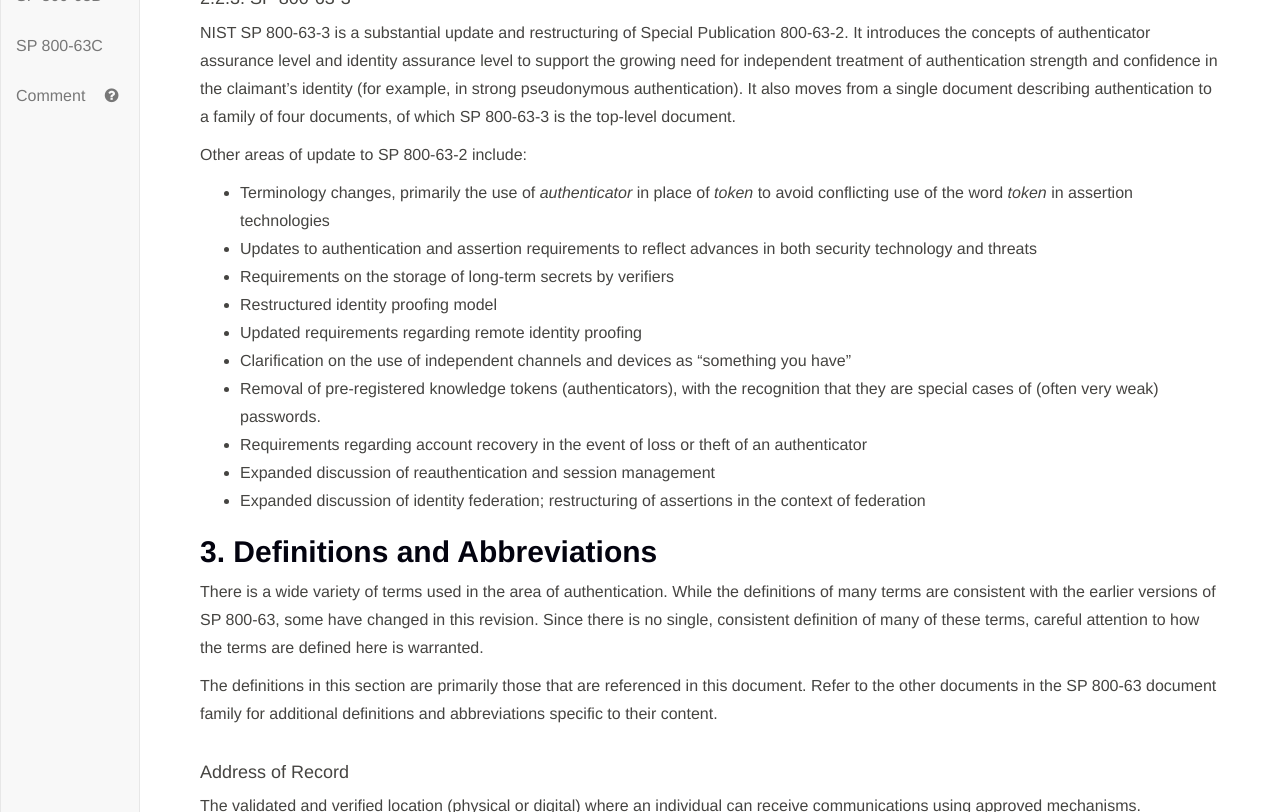
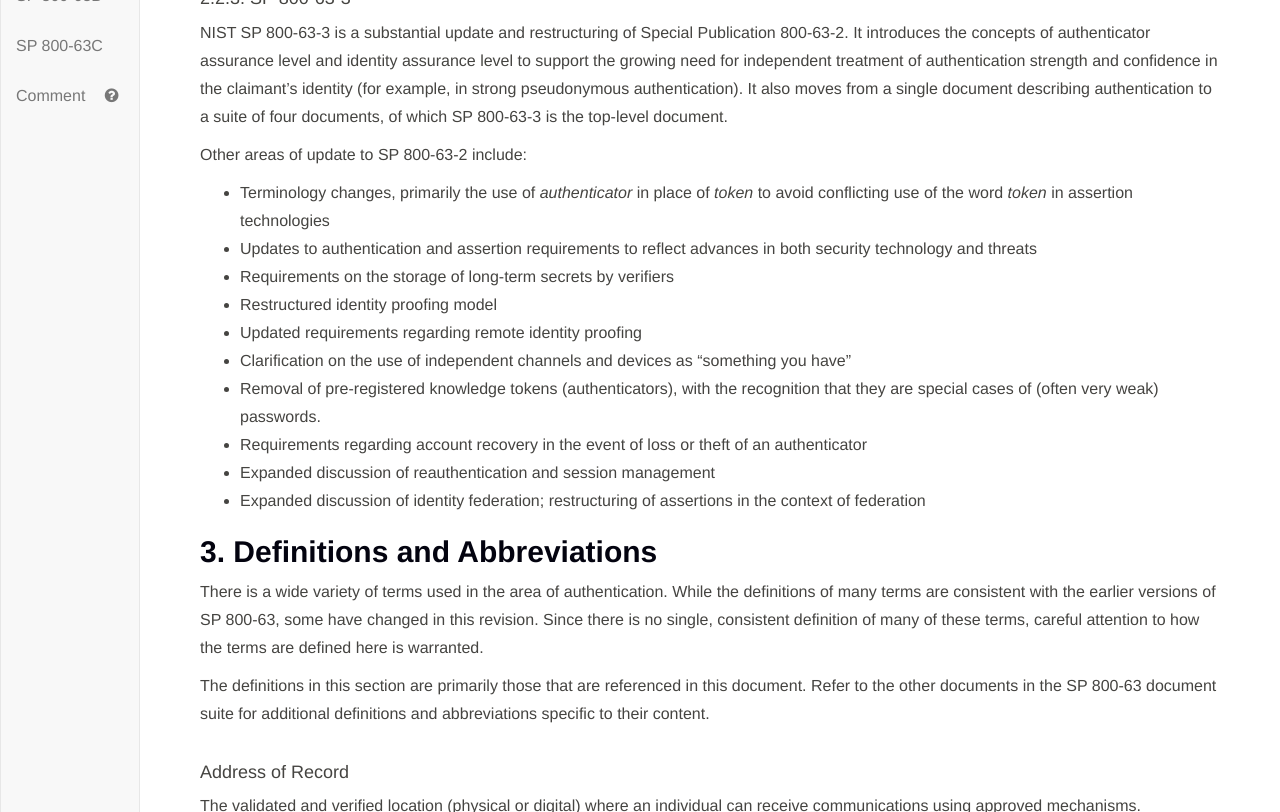
Before and after one commit to usnistgov/800-63-3, a Jekyll site: the page built from sp800-63-3.md, in a window 1280 px wide and 1400 px high, scrolled down 12534 px. Shown: the part 236-1048 px from the top of the window. Built offline with Jekyll 4.4.1, drawn with Linux system fonts in a browser that asks for light colours; some of the changed text lies outside the part shown.

Commit message:
Terminology consistency: 'family' -> 'suite' (of documents)

```diff
--- a/sp800-63-3/cover.md
+++ b/sp800-63-3/cover.md
@@ -187,7 +187,7 @@ third component, *Federation Assurance Level (FAL)*, is required.
 
 The separation of these metrics supports applications requiring strong authentication that may be pseudonymous, and the separation of authenticator issuance from the establishment of credentials binding those authenticators to individuals.
 
-Accordingly, with this revision, SP 800-63 has been split into a family of documents organized as follows:
+Accordingly, with this revision, SP 800-63 has been split into a suite of documents organized as follows:
 
 - SP 800-63-3 *Digital Authentication Guideline* - Provides guidelines on general authentication issues and for using authenticators, credentials, and assertions together in an information system.
 
--- a/sp800-63-3/sec1_2_introduction.md
+++ b/sp800-63-3/sec1_2_introduction.md
@@ -34,7 +34,7 @@ guidance provides agencies with criteria for determining the level of
 assurance required for specific digital transactions
 and systems, based on the risks and their likelihood of occurrence.
 
-SP 800-63 is organized as a family of documents as follows:
+SP 800-63 is organized as a suite of documents as follows:
 
 - SP 800-63A *Enrollment and Identity Proofing* - Deals with the processes by which a credential, and authenticator(s) associated with that credential can be bound to a specific individual. This typically happens when that individual is enrolled in an identity system, through the identity proofing process.
 
@@ -86,8 +86,8 @@ their authentication assurance requirements:
     assessment guidelines specified in SP 800-53A [[SP
     800-53A]](#SP800-53A) for conducting the security assessment.
 
-This family of documents provides guidelines for implementing the third step of the
-above process. In particular, this document maps the four (4) Levels of Assurance defined in OMB M-04-04 into corresponding authenticator assurance and identity assurance levels. Other documents in the family state specific technical
+This suite of documents provides guidelines for implementing the third step of the
+above process. In particular, this document maps the four (4) Levels of Assurance defined in OMB M-04-04 into corresponding authenticator assurance and identity assurance levels. Other documents in the suite state specific technical
 requirements for identity assurance and authenticator assurance in the following
 areas:
 
@@ -283,7 +283,7 @@ clarifications.
 
 #### 2.2.3. SP 800-63-3
 
-NIST SP 800-63-3 is a substantial update and restructuring of Special Publication 800-63-2. It introduces the concepts of authenticator assurance level and identity assurance level to support the growing need for independent treatment of authentication strength and confidence in the claimant's identity (for example, in strong pseudonymous authentication). It also moves from a single document describing authentication to a family of four documents, of which SP 800-63-3 is the top-level document.
+NIST SP 800-63-3 is a substantial update and restructuring of Special Publication 800-63-2. It introduces the concepts of authenticator assurance level and identity assurance level to support the growing need for independent treatment of authentication strength and confidence in the claimant's identity (for example, in strong pseudonymous authentication). It also moves from a single document describing authentication to a suite of four documents, of which SP 800-63-3 is the top-level document.
 
 Other areas of update to SP 800-63-2 include:
 
--- a/sp800-63-3/sec3_definitions.md
+++ b/sp800-63-3/sec3_definitions.md
@@ -4,7 +4,7 @@
 
 There is a wide variety of terms used in the area of authentication. While the definitions of many terms are consistent with the earlier versions of SP 800-63, some have changed in this revision. Since there is no single, consistent definition of many of these terms, careful attention to how the terms are defined here is warranted.
 
-The definitions in this section are primarily those that are referenced in this document. Refer to the other documents in the SP 800-63 document family for additional definitions and abbreviations specific to their content.
+The definitions in this section are primarily those that are referenced in this document. Refer to the other documents in the SP 800-63 document suite for additional definitions and abbreviations specific to their content.
 
 #### Address of Record
 The validated and verified location (physical or digital) where an individual can receive communications using approved mechanisms.
```
